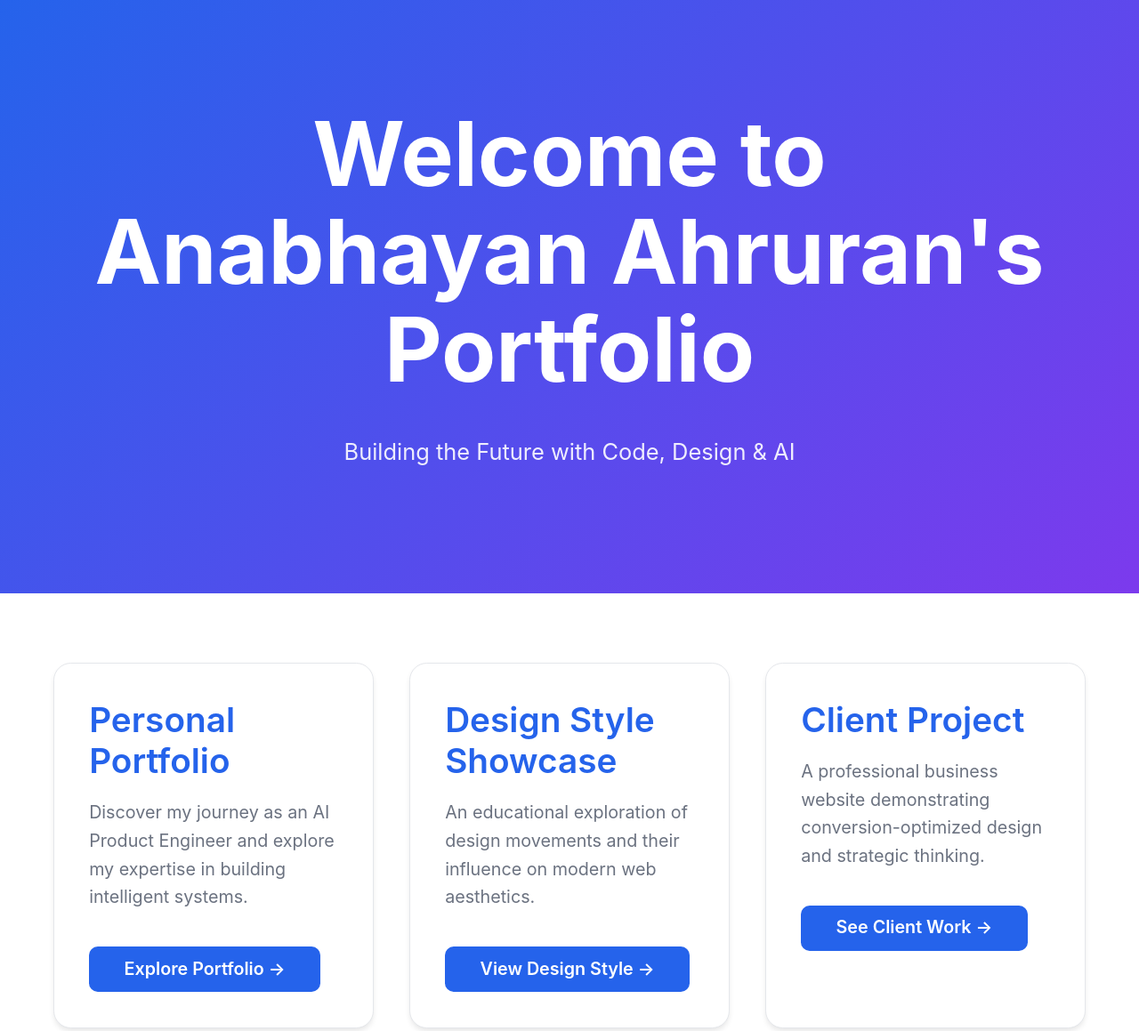
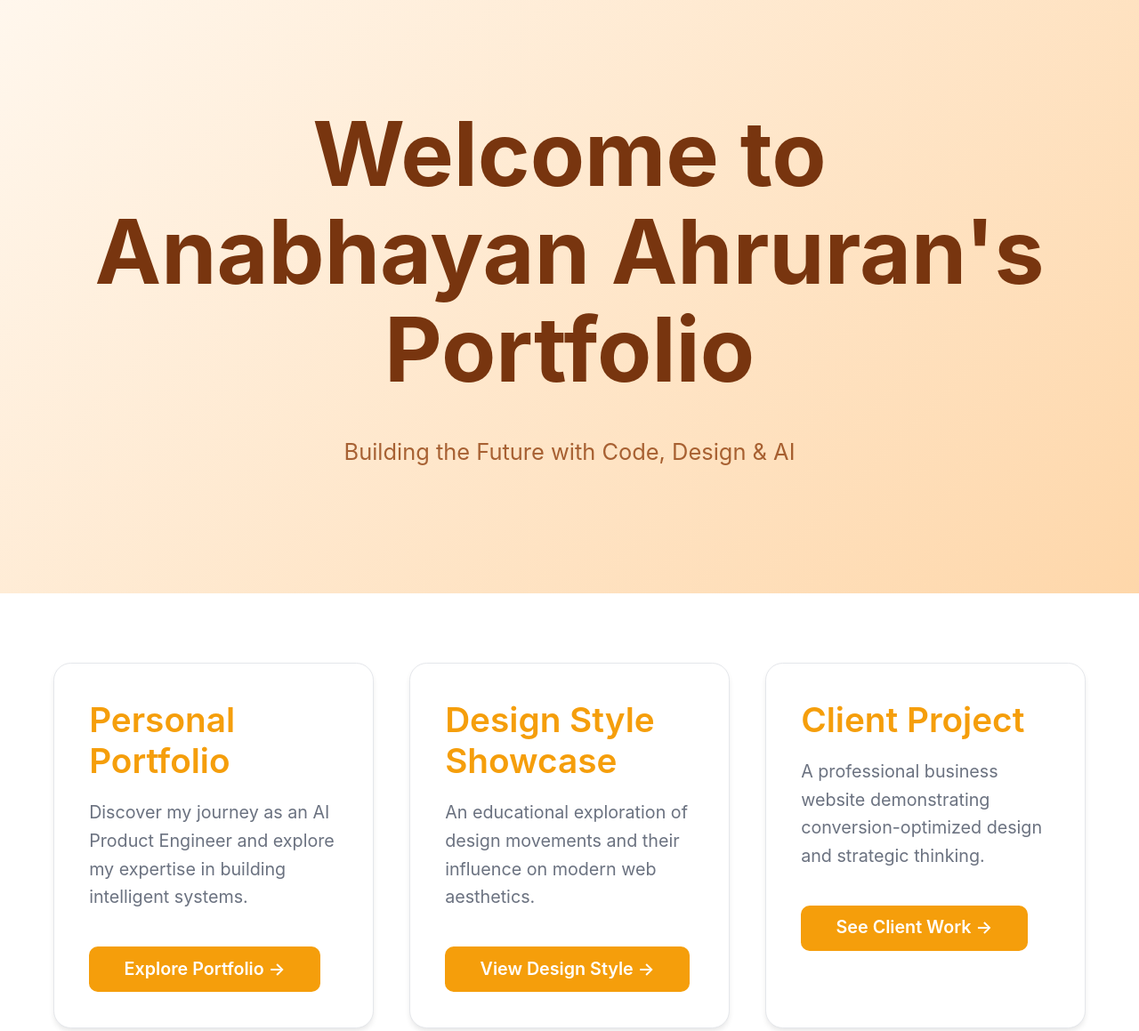
Before and after one commit to AnabhayanA/IS117-Final-Project, a website: page docs/index.html in a window 1280 px wide. Shown: the top 1159 px of the page at 89% size. Drawn offline with Linux system fonts and the light colour scheme.

Commit message:
Give landing hub unique warm orange/amber color scheme distinct from other sites

```diff
--- a/docs/styles/main.css
+++ b/docs/styles/main.css
@@ -4,10 +4,10 @@
     font-size: clamp(1rem, 0.92rem + 0.39vw, 1.25rem);
 
     /* Color Palette */
-    --color-primary: #2563eb;
-    --color-primary-dark: #1e40af;
-    --color-secondary: #7c3aed;
-    --color-accent: #f59e0b;
+    --color-primary: #f59e0b;
+    --color-primary-dark: #d97706;
+    --color-secondary: #dc2626;
+    --color-accent: #ea580c;
     --color-bg: #ffffff;
     --color-text: #1f2937;
     --color-text-light: #6b7280;
@@ -80,8 +80,8 @@ p {
 
 /* Hero Section */
 .hero {
-    background: linear-gradient(135deg, var(--color-primary) 0%, var(--color-secondary) 100%);
-    color: white;
+    background: linear-gradient(135deg, #fff7ed 0%, #fed7aa 100%);
+    color: #78350f;
     padding: var(--spacing-xl) var(--spacing-sm);
     text-align: center;
     animation: fadeIn 1s ease-in;
@@ -89,7 +89,8 @@ p {
 
 .tagline {
     font-size: clamp(1.125rem, 1.05rem + 0.37vw, 1.5rem);
-    opacity: 0.9;
+    opacity: 0.8;
+    color: #92400e;
 }
 
 /* Portfolio Grid */
```
